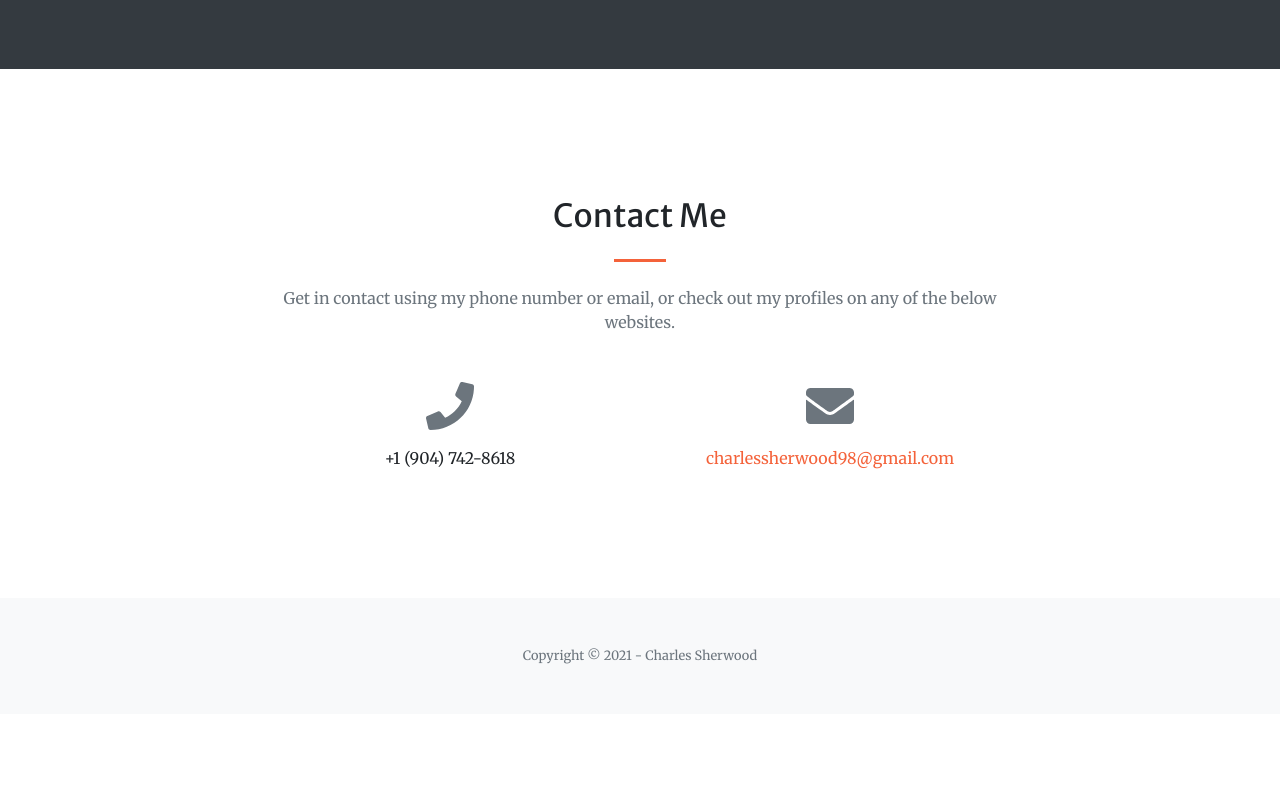
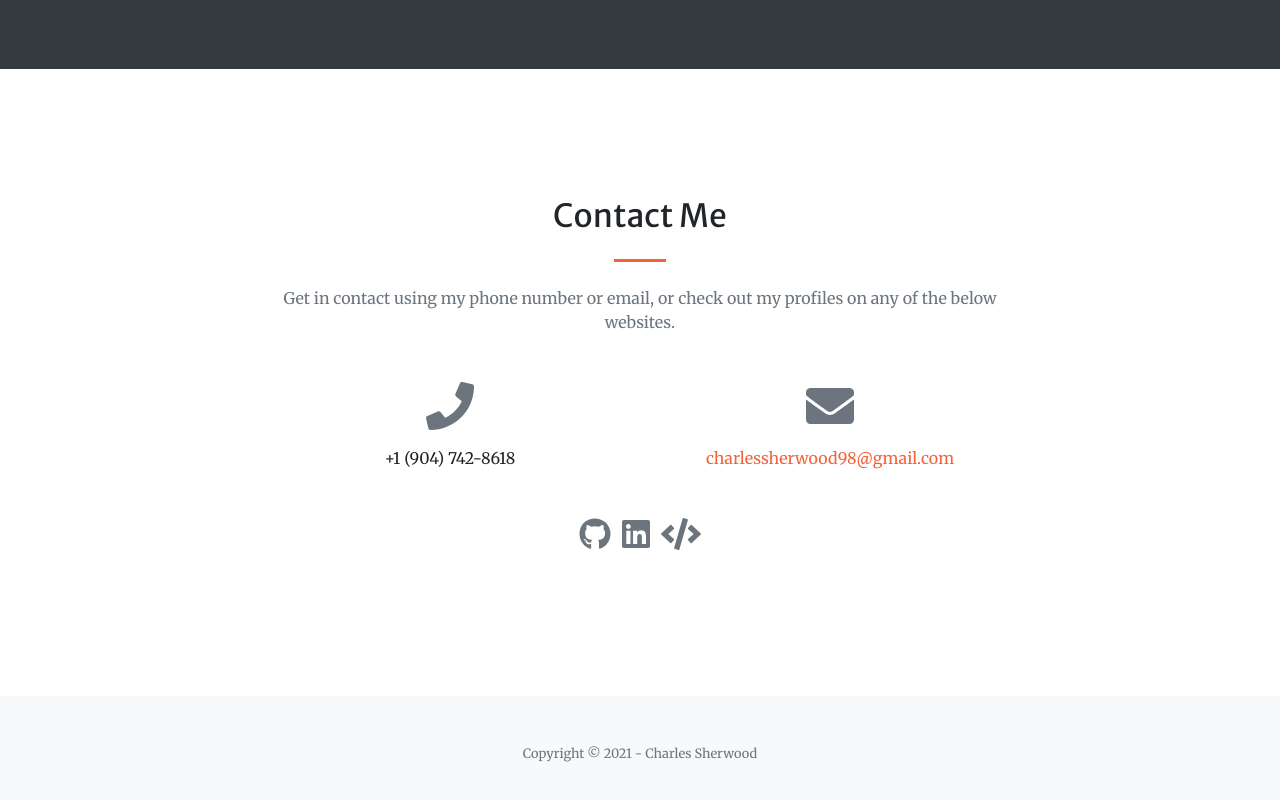
Before and after one commit to csherwood98/csherwood98.github.io, a plain HTML site: page index.html in a window 1280 px wide. Shown: the part 3421-4221 px from the top of the page. Before the commit the page ends 4135 px from the top, so only its background shows below. Drawn offline with nearby package versions, Linux system fonts and the light colour scheme.

Commit message:
Added link buttons

```diff
--- a/index.html
+++ b/index.html
@@ -159,9 +159,17 @@
                 </div>
                 <div class="col-lg-4 mr-auto text-center">
                     <i class="fas fa-envelope fa-3x mb-3 text-muted"></i>
-                    <!-- Make sure to change the email address in BOTH the anchor text and the link target below!-->
                     <a class="d-block" href="mailto:charlessherwood98@gmail.com">charlessherwood98@gmail.com</a>
                 </div>
+            </div>
+            <div class="row justify-content-center mt-5">
+                <p class="text-center">
+                    <a href="https://github.com/csherwood98"><i class="fab fa-github fa-2x text-muted"></i></a>
+                    &nbsp;
+                    <a href="https://www.linkedin.com/in/charles-sherwood/"><i class="fab fa-linkedin fa-2x text-muted"></i></a>
+                    &nbsp;
+                    <a href="https://leetcode.com/zsherwood98/"><i class="fas fa-code fa-2x text-muted"></i></a>
+                <p>
             </div>
         </div>
     </section>
```
